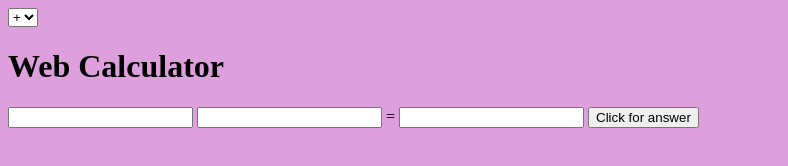
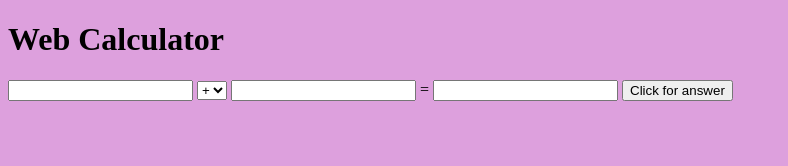
Before and after one commit to carryegaulin31/web-calculator, a plain HTML site: page index.html in a window 1280 px wide. Both pictures are taken after a click on the button "Click for answer". Shown: the whole page, without its empty margins (0-788 px from the left). Drawn offline with Linux system fonts and the light colour scheme.

Commit message:
last time

```diff
--- a/index.html
+++ b/index.html
@@ -6,13 +6,6 @@
 		<title>web-calculator</title>
 	</head>
 		<body>
-			<select id="operation" onchange="answer()">
-				<option value='+'>+</option>
-				<option value='-'>-</option>
-				<option value='*'>*</option>
-				<option value='/'>/</option>
-			</select>
-		  		<span id="answer" />
 	<style>
 		body { background-color: plum; }
 	</style>
@@ -22,10 +15,17 @@
 			<h1>Web Calculator</h1>
 				<form>
 					<input id="number1" type="text" name="number1">
-					<input id="number2" type="text" name="number2"> =
+					<select id="operation" onchange="operator()">
+						<option value='+'>+</option>
+						<option value='-'>-</option>
+						<option value='*'>*</option>
+						<option value='/'>/</option>
+					</select>
+					<input id="number2" type="text" name="number2">
+					<span>=</span>
 					<input id="answer" type="text" name="answer">
 					<!-- <button type="button" name="Add" value="Answer" onclick="sum()"> -->
-					<input type="button" value="Click for answer" onclick="sum() || subtract() || multiply() || divide()">
+					<input type="button" value="Click for answer" onclick="calculate()">
 				</form>
 		</body>
 </html>
--- a/script.js
+++ b/script.js
@@ -1,24 +1,20 @@
-function sum() {
-	var x = Number(document.getElementById("number1").value);
-    var y = Number(document.getElementById("number2").value);
-    document.getElementById("answer").value = x + y
-    alert(x + y)
+function calculate() {
+  var x = Number(document.getElementById("number1").value);
+  var y = Number(document.getElementById("number2").value);
+
+  var operator = document.getElementById("operation").value;
+  var answer = document.getElementById("answer")
+  answer.value = getAnswer(operator, x, y)
+  //instead of previous 2 lines could do this document.getElementById("answer").value = getAnswer(operator, x, y)
 }
-function subtract() {
-	var x = Number(document.getElementById("number1").value);
-    var y = Number(document.getElementById("number2").value);
-    document.getElementById("answer").value = x - y
-    alert(x - y)
-}
-function multiply() {
-	var x = Number(document.getElementById("number1").value);
-    var y = Number(document.getElementById("number2").value);
-    document.getElementById("answer").value = x * y
-    alert(x * y)
-}
-function divide() {
-	var x = Number(document.getElementById("number1").value);
-    var y = Number(document.getElementById("number2").value);
-    document.getElementById("answer").value = x / y
-    alert(x / y)
-}
+
+function getAnswer(operator, x, y) {
+  if (operator === "+") {
+    return x + y
+  } else if (operator === "-") {
+    return x - y
+  } else if (operator === "*") {
+    return x * y
+  } else if (operator === "/") {
+    return x / y
+  }
```
